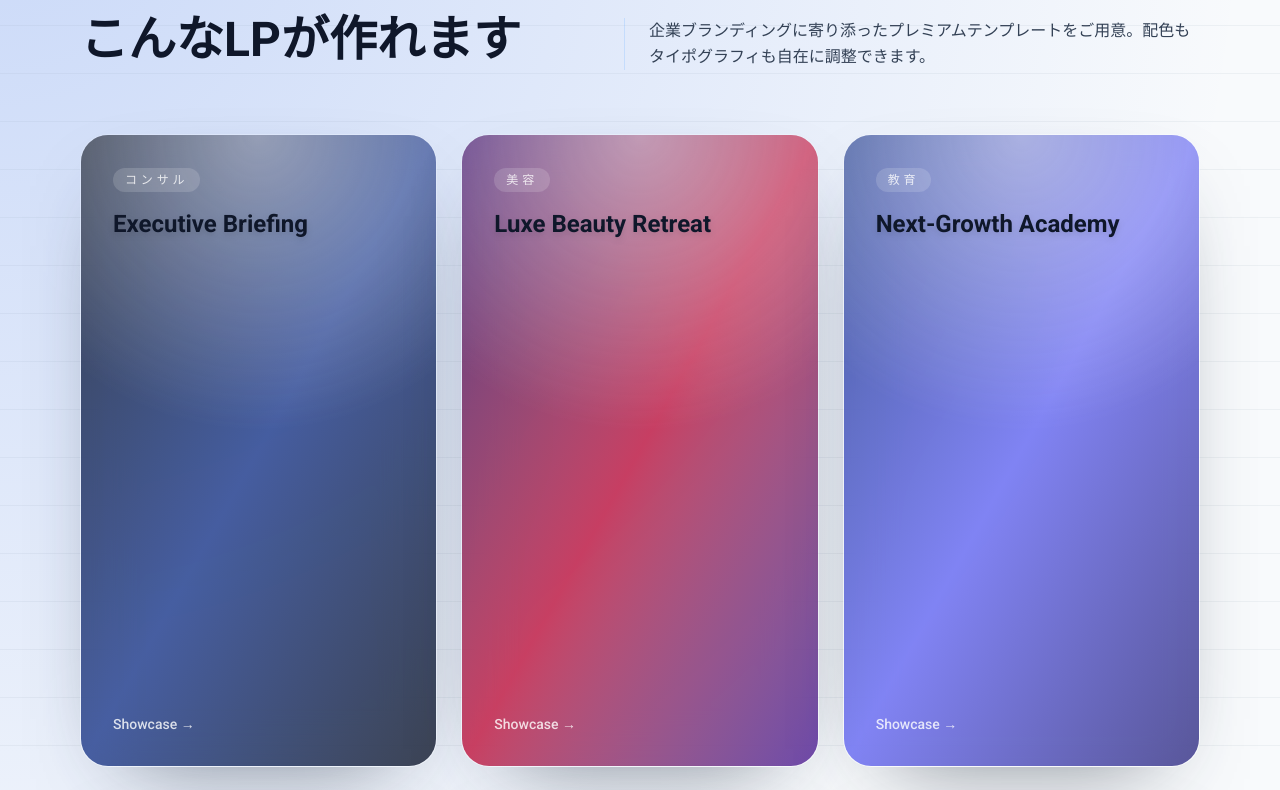
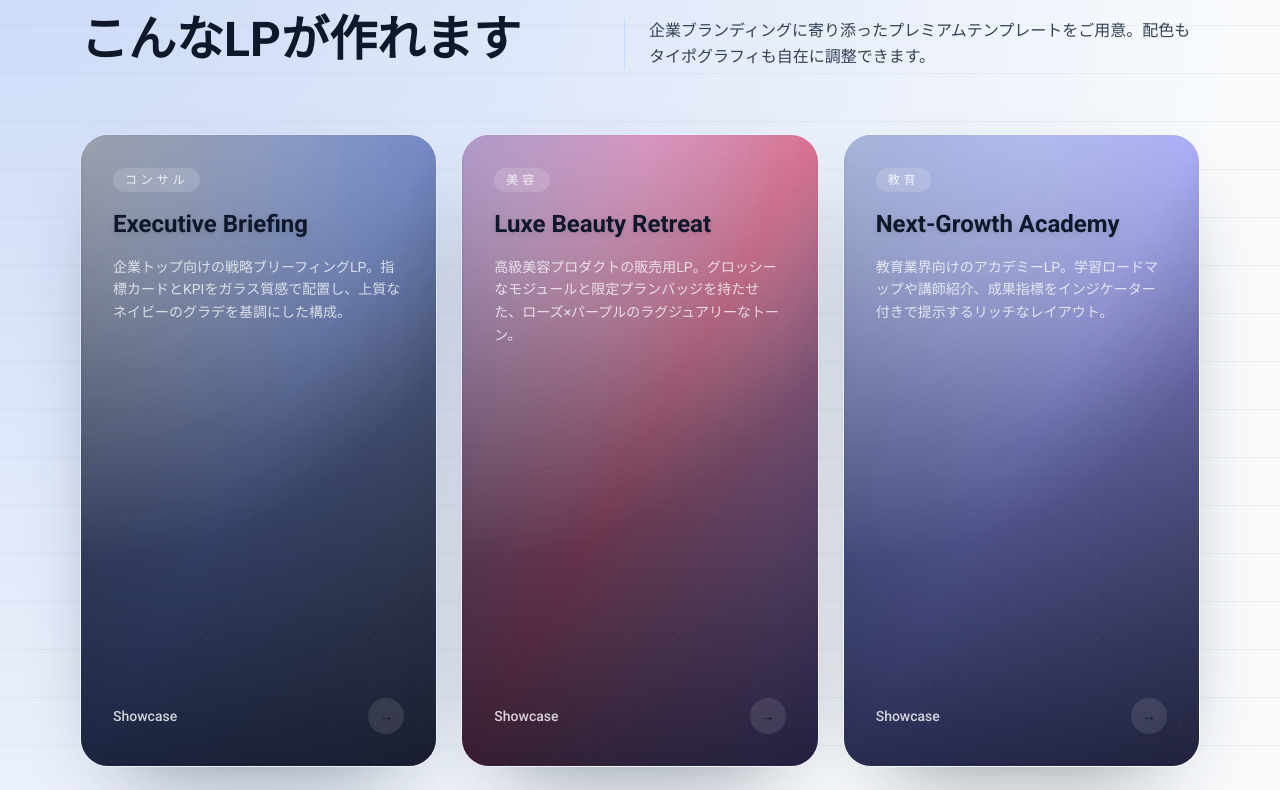
Before and after one commit to jinjinsansan/dswipe, a Next.js app: page / in a window 1280 px wide. Shown: the part 5680-6470 px from the top of the page. Built offline with nearby package versions, Linux system fonts and the light colour scheme; a web font is replaced by a local one.

Commit message:
feat: link gallery cards to live showrooms

```diff
--- a/app/page.tsx
+++ b/app/page.tsx
@@ -299,12 +299,48 @@ export default function Home() {
   ];
 
   const galleryShowcase = [
-    { title: 'Executive Briefing', category: 'コンサル', palette: 'from-[#0F172A] via-[#1E3A8A] to-[#0F172A]' },
-    { title: 'Luxe Beauty Retreat', category: '美容', palette: 'from-[#3B0764] via-[#BE123C] to-[#4C1D95]' },
-    { title: 'Next-Growth Academy', category: '教育', palette: 'from-[#1E3A8A] via-[#6366F1] to-[#312E81]' },
-    { title: 'Prime Investment Deck', category: '投資', palette: 'from-[#0F766E] via-[#10B981] to-[#0B4F46]' },
-    { title: 'Momentum Fitness Lab', category: '健康', palette: 'from-[#9A3412] via-[#EA580C] to-[#7C2D12]' },
-    { title: 'Digital Launch Studio', category: 'スタートアップ', palette: 'from-[#1E293B] via-[#334155] to-[#0F172A]' }
+    {
+      title: 'Executive Briefing',
+      category: 'コンサル',
+      palette: 'from-[#0F172A] via-[#1E3A8A] to-[#0F172A]',
+      route: 'https://v0-lp.vercel.app/executive-briefing',
+      description: '企業トップ向けの戦略ブリーフィングLP。指標カードとKPIをガラス質感で配置し、上質なネイビーのグラデを基調にした構成。'
+    },
+    {
+      title: 'Luxe Beauty Retreat',
+      category: '美容',
+      palette: 'from-[#3B0764] via-[#BE123C] to-[#4C1D95]',
+      route: 'https://v0-lp.vercel.app/luxe-beauty',
+      description: '高級美容プロダクトの販売用LP。グロッシーなモジュールと限定プランバッジを持たせた、ローズ×パープルのラグジュアリーなトーン。'
+    },
+    {
+      title: 'Next-Growth Academy',
+      category: '教育',
+      palette: 'from-[#1E3A8A] via-[#6366F1] to-[#312E81]',
+      route: 'https://v0-lp.vercel.app/next-growth',
+      description: '教育業界向けのアカデミーLP。学習ロードマップや講師紹介、成果指標をインジケーター付きで提示するリッチなレイアウト。'
+    },
+    {
+      title: 'Prime Investment Deck',
+      category: '投資',
+      palette: 'from-[#0F766E] via-[#10B981] to-[#0B4F46]',
+      route: 'https://v0-lp.vercel.app/prime-investment',
+      description: '投資家向けピッチデッキ。実績チャートやフィードバックをガラスカードで配置し、コンプライアンス情報を含んだ信頼重視のデザイン。'
+    },
+    {
+      title: 'Momentum Fitness Lab',
+      category: '健康',
+      palette: 'from-[#9A3412] via-[#EA580C] to-[#7C2D12]',
+      route: 'https://v0-lp.vercel.app/momentum-fitness',
+      description: 'フィットネスブランドのオンラインラボ。トレーナー紹介とプログラム比較、スケジュールチップで構成するダイナミックな画面。'
+    },
+    {
+      title: 'Digital Launch Studio',
+      category: 'スタートアップ',
+      palette: 'from-[#1E293B] via-[#334155] to-[#0F172A]',
+      route: 'https://v0-lp.vercel.app/digital-launch',
+      description: 'スタートアップの自動化プラットフォーム。製品UIを前面に出し、機能グリッドと自動化フロー図をハイライト。'
+    }
   ];
 
   const testimonialVoices = [
@@ -803,12 +839,28 @@ export default function Home() {
                 variants={fadeInUp}
                 className="group relative overflow-hidden rounded-[28px] border border-white/10 bg-white/5 backdrop-blur-xl shadow-[0_32px_90px_-50px_rgba(30,41,59,0.75)]"
               >
+                <Link
+                  href={item.route}
+                  prefetch={false}
+                  className="absolute inset-0 z-20"
+                  target={item.route.startsWith('http') ? '_blank' : undefined}
+                  rel={item.route.startsWith('http') ? 'noopener noreferrer' : undefined}
+                >
+                  <span className="sr-only">{item.title} の詳細を見る</span>
+                </Link>
                 <div className="absolute inset-0 pointer-events-none">
-                  <div className={`absolute inset-0 bg-gradient-to-br ${item.palette} opacity-80`} />
-                  <div className="absolute inset-0 mix-blend-screen bg-[radial-gradient(circle_at_top,rgba(255,255,255,0.45),transparent_45%)]" />
-                  <div className="absolute inset-0 opacity-0 group-hover:opacity-70 transition-opacity bg-[radial-gradient(circle_at_center,rgba(255,255,255,0.35),transparent_60%)]" />
+                  <div className={`absolute inset-0 bg-gradient-to-br ${item.palette} opacity-65`} />
+                  <div className="absolute inset-0 mix-blend-overlay bg-[radial-gradient(circle_at_top,rgba(255,255,255,0.45),transparent_45%)]" />
+                  <div className="absolute inset-0 opacity-0 group-hover:opacity-75 transition-opacity duration-500 bg-[radial-gradient(circle_at_center,rgba(255,255,255,0.35),transparent_60%)]" />
+                  <div className="absolute inset-0 bg-gradient-to-t from-slate-950/75 via-slate-950/40 to-transparent" />
+                  <div className="absolute inset-0 bg-[linear-gradient(130deg,rgba(255,255,255,0.14)_1px,transparent_1px)]" style={{ backgroundSize: '42px 42px' }} />
                 </div>
-                <div className="relative aspect-[9/16] p-8 flex flex-col justify-between">
+                <div className="relative aspect-[9/16] overflow-hidden">
+                  <div className="absolute inset-0 opacity-90 transition duration-500 group-hover:scale-105">
+                    <div className="absolute inset-0 bg-[radial-gradient(circle_at_top_left,rgba(255,255,255,0.25),transparent_60%)]" />
+                    <div className="absolute inset-0 backdrop-blur-[1.5px]" />
+                  </div>
+                  <div className="relative z-10 flex h-full flex-col justify-between p-8">
                     <div className="space-y-4">
                       <span className="inline-flex items-center gap-2 px-3 py-1 rounded-full bg-white/15 text-white/80 text-xs uppercase tracking-[0.32em]">
                         {item.category}
@@ -816,9 +868,14 @@ export default function Home() {
                       <h4 className="text-2xl font-semibold text-white drop-shadow-md">
                         {item.title}
                       </h4>
+                      <p className="text-sm text-white/75 leading-relaxed">
+                        {item.description}
+                      </p>
                     </div>
-                  <div className="text-white/80 text-sm font-medium">
-                    Showcase →
+                    <div className="relative flex items-center justify-between text-white/80 text-sm font-medium">
+                      <span>Showcase</span>
+                      <span className="inline-flex h-9 w-9 items-center justify-center rounded-full bg-white/10 text-white transition-transform duration-500 group-hover:translate-x-1">→</span>
+                    </div>
                   </div>
                 </div>
                 <div className="absolute inset-x-6 bottom-6 h-14 rounded-full border border-white/20 bg-white/10 blur-xl opacity-0 group-hover:opacity-100 transition-opacity" />
```
Lines whose indentation alone changed are shown as unchanged.
